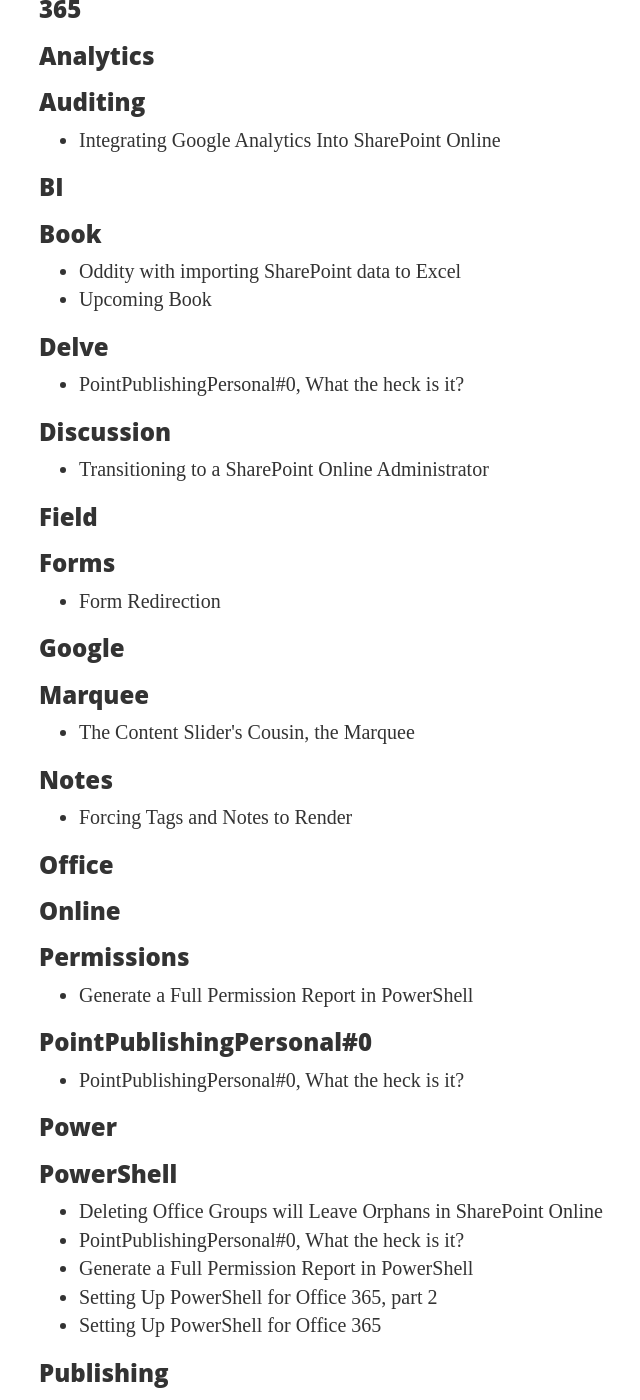
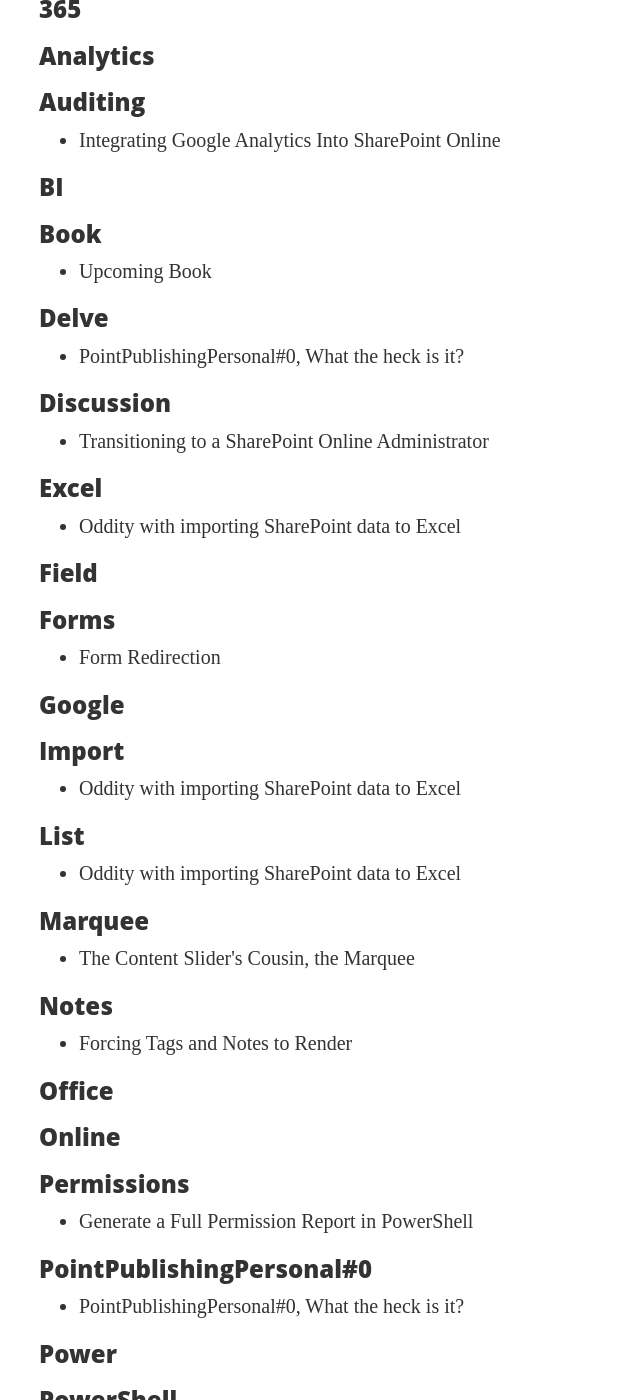
Before and after one commit to ejaya2/ejaya2.github.io, a Jekyll site: the page built from tags/index.html, in a window 1280 px wide and 1400 px high, scrolled down 575 px. Shown: the whole window, without its empty margins (31-671 px from the left). Built offline with Jekyll 4.4.1, drawn with Linux system fonts in a browser that asks for light colours.

Commit message:
Update 2012-04-13-bad-date-format-importing-to-excel.md

```diff
--- a/_posts/2012-04-13-bad-date-format-importing-to-excel.md
+++ b/_posts/2012-04-13-bad-date-format-importing-to-excel.md
@@ -3,8 +3,8 @@
 title: "Oddity with importing SharePoint data to Excel"
 subtitle: Sometimes Excel is too helpful
 date: 2012-04-13
-category: Announcement
-tags: [Book]
+category: Office
+tags: [Excel,List,Import]
 author: Eric
 ---
 Imagine a scenario where you have a list of items with a product number or room number in the format of XX-XXXX. Now imaging you have an Excel workbook the pulls in data from this Sharepoint site including that field.
```
